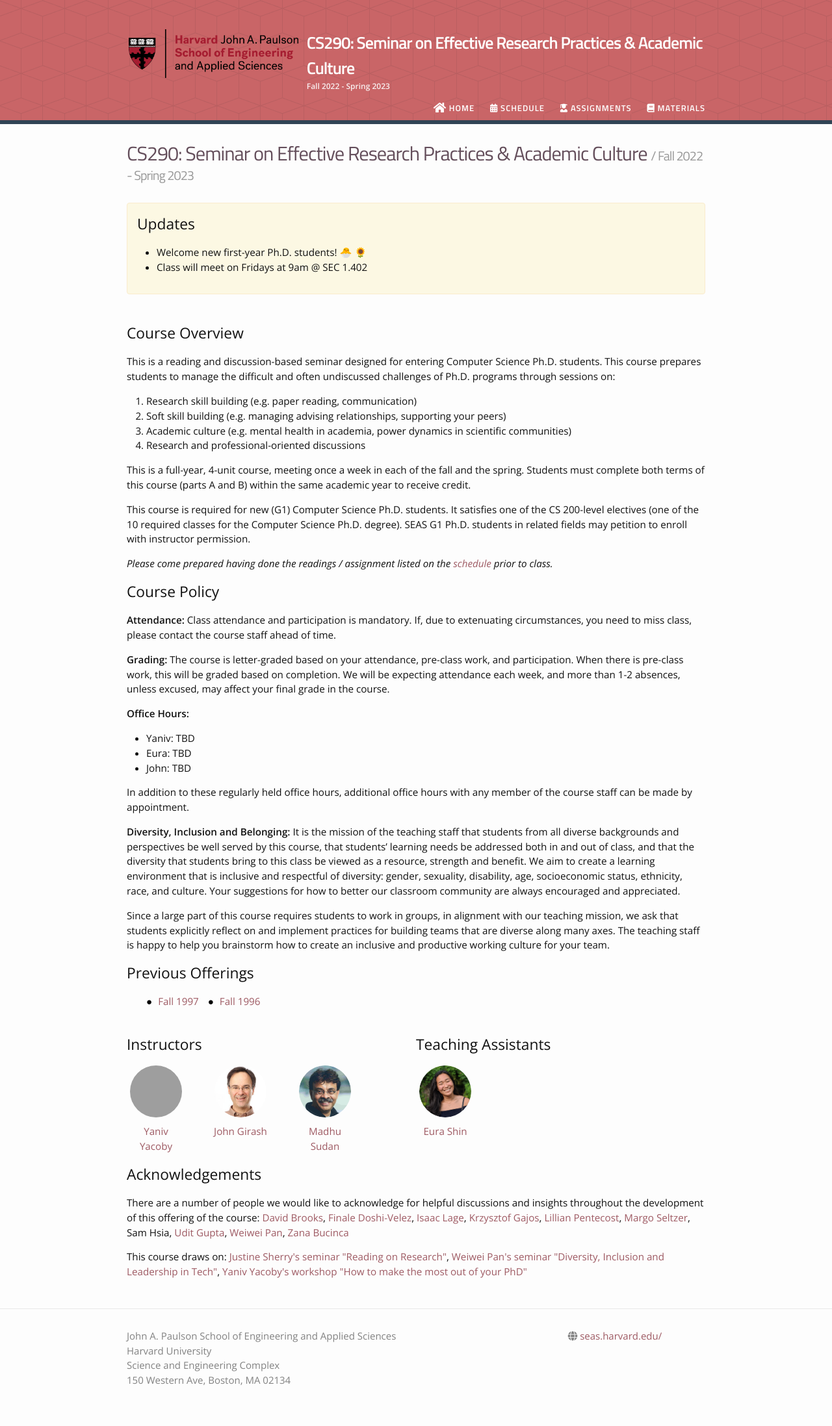
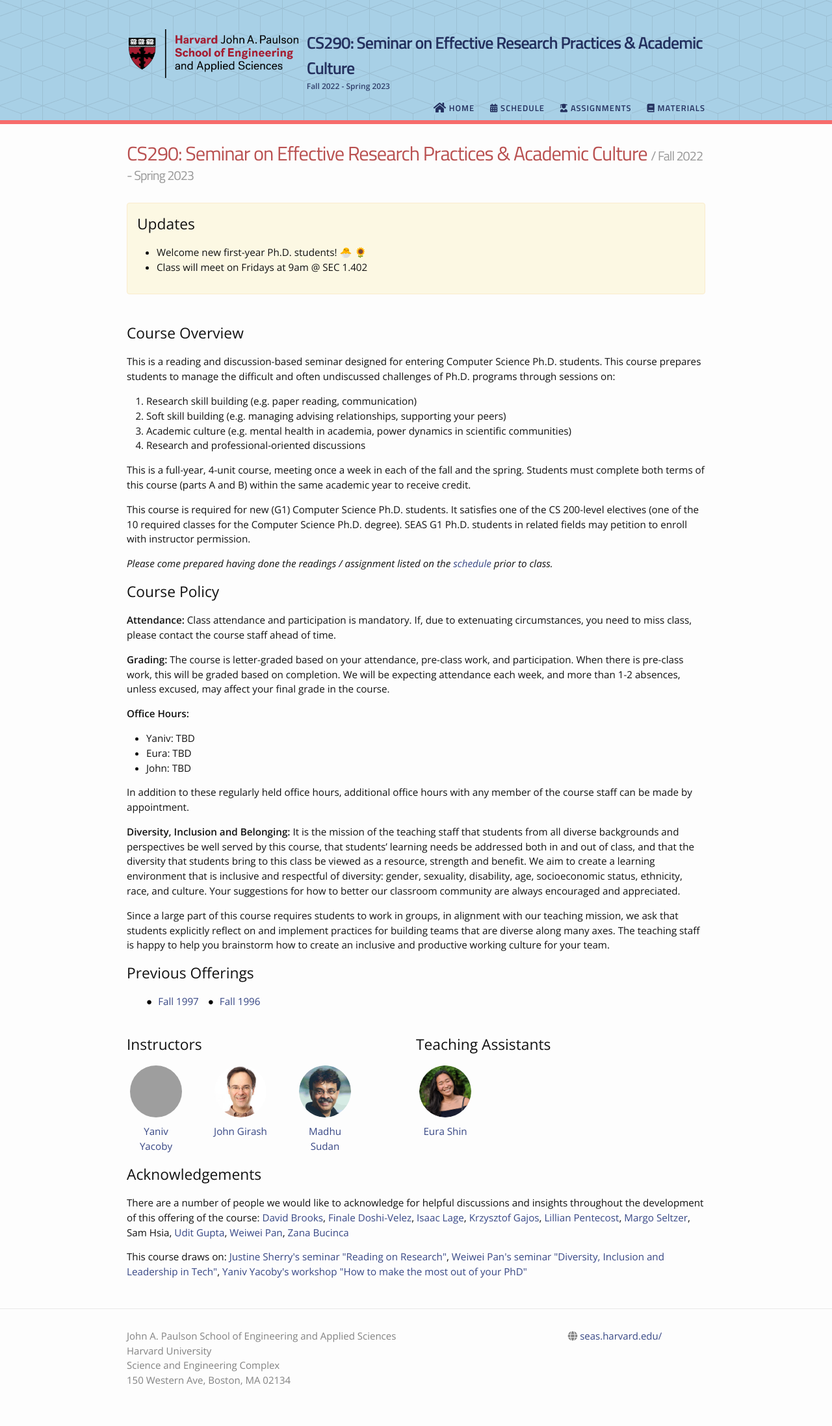
Before and after one commit to yanivyacoby/harvard-cs290, a Jekyll site: the page built from index.md, in a window 1280 px wide. Shown: the whole page at 65% size. Built offline with Jekyll 4.4.1, drawn with Linux system fonts in a browser that asks for light colours; nearby versions of some CDN libraries; our own code applies the rules of GitHub Pages for plain Markdown files; grey boxes are pictures that could not be loaded.

Commit message:
Update _user_vars.scss

```diff
--- a/_sass/_user_vars.scss
+++ b/_sass/_user_vars.scss
@@ -75,20 +75,20 @@
 // $header-background-opacity: 0.4;
 // $header-background-invert: 0%;
 
-// // theme #10
-// $primary-color:  #374785;
-// $accent-color: #f76c6c;
-// $title-color: #b95050;
-// $header-color: #a8d0e6;
-// $header-text-color: #24305e;
+// theme #10
+$primary-color:  #374785;
+$accent-color: #f76c6c;
+$title-color: #b95050;
+$header-color: #a8d0e6;
+$header-text-color: #24305e;
+$header-background-opacity: 0.4;
+$header-background-invert: 100%;
+
+// // theme #11
+// $primary-color:  #9e5a63;
+// $accent-color: #314455;
+// $title-color: #644e5b;
+// $header-color: #c96567;
+// $header-text-color: #fff;
 // $header-background-opacity: 0.4;
 // $header-background-invert: 100%;
-
-// theme #11
-$primary-color:  #9e5a63;
-$accent-color: #314455;
-$title-color: #644e5b;
-$header-color: #c96567;
-$header-text-color: #fff;
-$header-background-opacity: 0.4;
-$header-background-invert: 100%;
```
